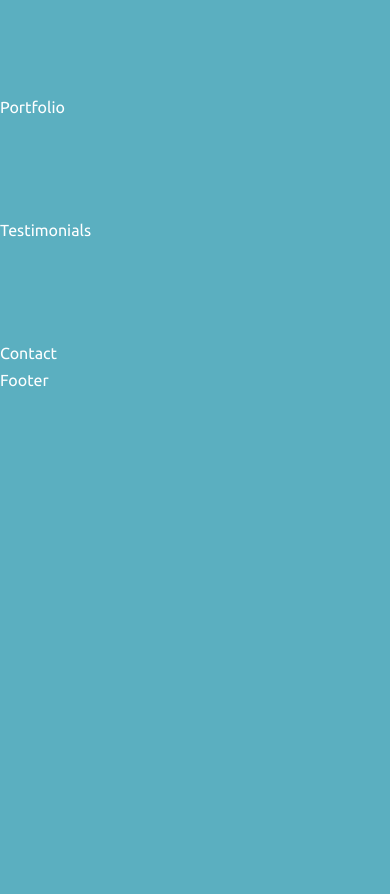
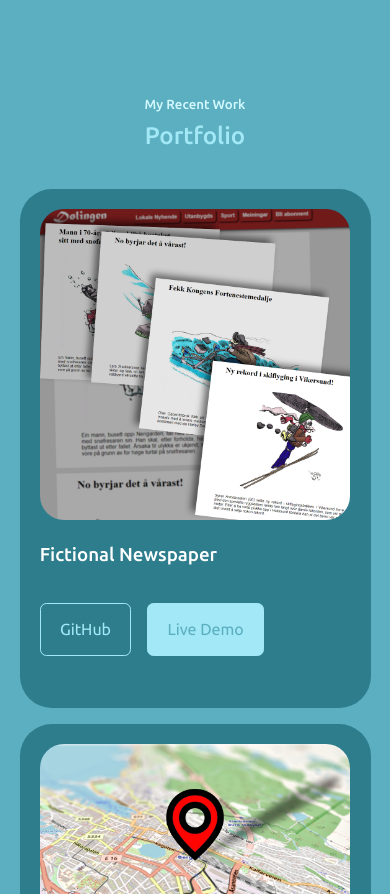
Before and after one commit to ChristianSB89/portfolio-v3, a React (Create React App) app: page / in a window 390 px wide. Shown: the part 5320-6214 px from the top of the page. Before the commit the page ends 5714 px from the top, so only its background shows below. Built offline with nearby package versions, Linux system fonts and the light colour scheme.

Commit message:
Added portfolio

```diff
--- a/src/components/portfolio/Portfolio.jsx
+++ b/src/components/portfolio/Portfolio.jsx
@@ -1,8 +1,120 @@
 import React from "react";
 import "./portfolio.css";
+import Dolingen from "../../assets/dolingen_thumb.png";
+import Map from "../../assets/map.png";
+import NavApp from "../../assets/nav-app.png";
+import DrumKit from "../../assets/drumkit.png";
+import PortfolioImg from "../../assets/portfolio.png";
+import ToDo from "../../assets/to-doList.png";
+import Minecraft from "../../assets/minecraft-clone.png";
 
 const Portfolio = () => {
-  return <section id="portfolio">Portfolio</section>;
+  return (
+    <section id="portfolio">
+      <h5>My Recent Work</h5>
+      <h2>Portfolio</h2>
+      <div className="container portfolio_container">
+        <article className="portfolio_item">
+          <div className="portfolio_item-image">
+            <img src={Dolingen} alt="" />
+          </div>
+          <h3>Fictional Newspaper</h3>
+          <div className="portfolio_item-cta" v>
+            <a href="" className="btn" target="_blank">
+              GitHub
+            </a>
+            <a href="" className="btn btn-primary" target="_blank">
+              Live Demo
+            </a>
+          </div>
+        </article>
+        <article className="portfolio_item">
+          <div className="portfolio_item-image">
+            <img src={Map} alt="" />
+          </div>
+          <h3>Map API</h3>
+          <div className="portfolio_item-cta" v>
+            <a href="" className="btn" target="_blank">
+              GitHub
+            </a>
+            <a href="" className="btn btn-primary" target="_blank">
+              Live Demo
+            </a>
+          </div>
+        </article>
+        <article className="portfolio_item">
+          <div className="portfolio_item-image">
+            <img src={NavApp} alt="" />
+          </div>
+          <h3>Nav App design in Figma</h3>
+          <div className="portfolio_item-cta">
+            <a href="" className="btn" target="_blank">
+              GitHub
+            </a>
+            <a href="" className="btn btn-primary" target="_blank">
+              Live Demo
+            </a>
+          </div>
+        </article>
+        <article className="portfolio_item">
+          <div className="portfolio_item-image">
+            <img src={DrumKit} alt="" />
+          </div>
+          <h3>Drums with JavaScript</h3>
+          <div className="portfolio_item-cta">
+            <a href="" className="btn" target="_blank">
+              GitHub
+            </a>
+            <a href="" className="btn btn-primary" target="_blank">
+              Live Demo
+            </a>
+          </div>
+        </article>
+        <article className="portfolio_item">
+          <div className="portfolio_item-image">
+            <img src={PortfolioImg} alt="" />
+          </div>
+          <h3>Design for my first portfolio</h3>
+          <div className="portfolio_item-cta">
+            <a href="" className="btn" target="_blank">
+              GitHub
+            </a>
+            <a href="" className="btn btn-primary" target="_blank">
+              Live Demo
+            </a>
+          </div>
+        </article>
+        <article className="portfolio_item">
+          <div className="portfolio_item-image">
+            <img src={ToDo} alt="" />
+          </div>
+          <h3>To Do List</h3>
+          <div className="portfolio_item-cta">
+            <a href="" className="btn" target="_blank">
+              GitHub
+            </a>
+            <a href="" className="btn btn-primary" target="_blank">
+              Live Demo
+            </a>
+          </div>
+        </article>
+        <article className="portfolio_item">
+          <div className="portfolio_item-image">
+            <img src={Minecraft} alt="" />
+          </div>
+          <h3>Minecraft Clone (Work In Progress)</h3>
+          <div className="portfolio_item-cta">
+            <a href="" className="btn" target="_blank">
+              GitHub
+            </a>
+            <a href="" className="btn btn-primary" target="_blank">
+              Live Demo
+            </a>
+          </div>
+        </article>
+      </div>
+    </section>
+  );
 };
 
 export default Portfolio;
--- a/src/components/portfolio/portfolio.css
+++ b/src/components/portfolio/portfolio.css
@@ -0,0 +1,51 @@
+.portfolio_container {
+  display: grid;
+  grid-template-columns: repeat(3, 1fr);
+  gap: 2.5rem;
+}
+
+.portfolio_item {
+  background: var(--color-bg-variant);
+  padding: 1.2rem;
+  border-radius: 2rem;
+  border: 1px solid transparent;
+  transition: var(--transition);
+}
+
+.portfolio_item:hover {
+  border-color: var(--color-primary-variant);
+  background: transparent;
+}
+
+.portfolio_item-image {
+  border-radius: 1.5rem;
+  overflow: hidden;
+}
+
+.portfolio_item h3 {
+  margin: 1.2rem 0 2rem;
+}
+
+.portfolio_item-cta {
+  display: flex;
+  gap: 1rem;
+  margin-bottom: 2rem;
+}
+
+/* ============ MEDIA QUERIES (MEDIUM DEVICES) ============ */
+
+@media screen and (max-width: 1024px) {
+  .portfolio_container {
+    grid-template-columns: 1fr 1fr;
+    gap: 1.2rem;
+  }
+}
+
+/* ============ MEDIA QUERIES (SMALL DEVICES) ============ */
+
+@media screen and (max-width: 600px) {
+  .portfolio_container {
+    grid-template-columns: 1fr;
+    gap: 1rem;
+  }
+}
```
